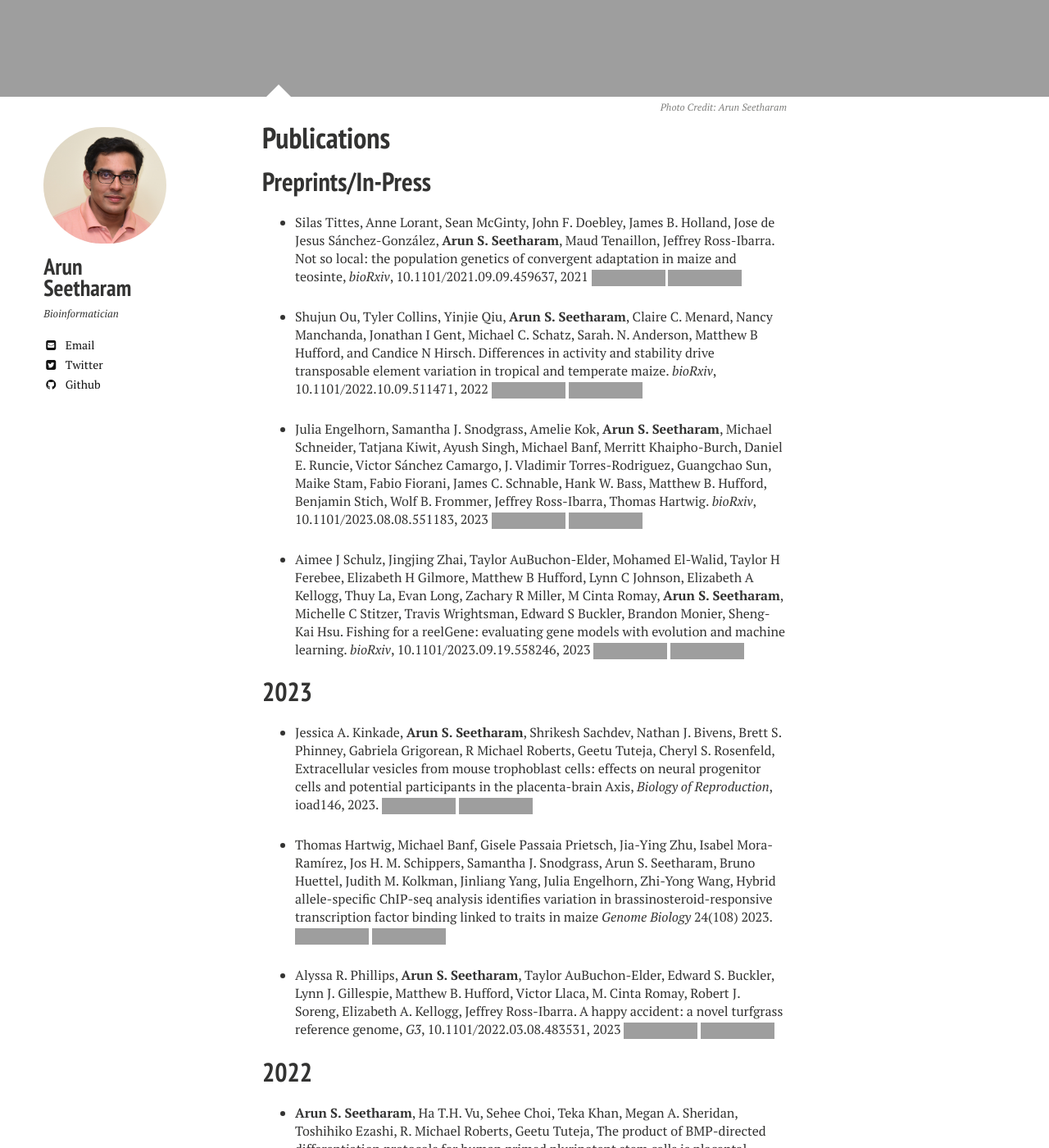
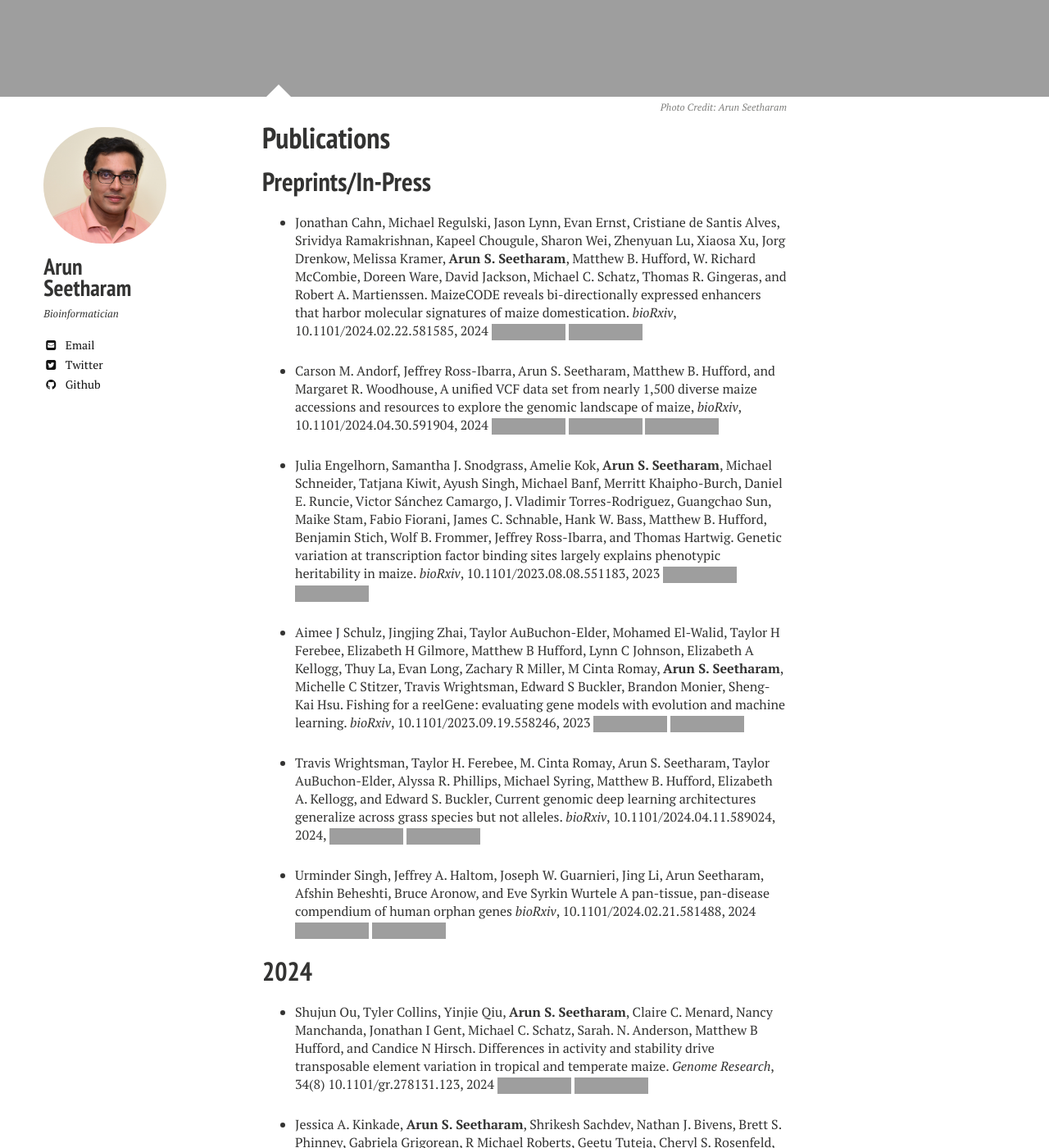
Before and after one commit to aseetharam/aseetharam.github.io, a Jekyll site: the page built from publications/index.md, in a window 1280 px wide and 1400 px high, scrolled down 926 px. Shown: the whole window at 82% size. Built offline with Jekyll 4.4.1, drawn with Linux system fonts in a browser that asks for light colours; nearby versions of some CDN libraries; some of the changed text lies outside the part shown; grey boxes are pictures that could not be loaded.

Commit message:
updated pubs

```diff
--- a/publications/index.md
+++ b/publications/index.md
@@ -26,32 +26,84 @@ image:
 </section><!-- /#table-of-contents -->
 
 ## Preprints/In-Press
-<!-- pubs: 4; tot: 4 -->
-- Silas Tittes, Anne Lorant, Sean McGinty, John F. Doebley, James B. Holland, Jose de Jesus Sánchez-González, **Arun S. Seetharam**, Maud Tenaillon, Jeffrey Ross-Ibarra. Not so local: the population genetics of convergent adaptation in maize and teosinte, _bioRxiv_, 10.1101/2021.09.09.459637, 2021
-[<img src="https://img.shields.io/badge/-Open_Access-blue?style=flat&logo=Open-Access"/>](https://doi.org/10.1101/2021.09.09.459637)
-[<img src="https://img.shields.io/badge/-GitHub-black?style=flat&logo=github"/>](https://github.com/silastittes/parv_local)
+<!-- pubs: 5; tot: 49 -->
+
+- Jonathan Cahn, Michael Regulski, Jason Lynn, Evan Ernst, Cristiane de Santis Alves, Srividya Ramakrishnan, Kapeel Chougule, Sharon Wei, Zhenyuan Lu, Xiaosa Xu, Jorg Drenkow, Melissa Kramer, **Arun S. Seetharam**, Matthew B. Hufford, W. Richard McCombie, Doreen Ware, David Jackson, Michael C. Schatz, Thomas R. Gingeras, and Robert A. Martienssen.
+MaizeCODE reveals bi-directionally expressed enhancers that harbor molecular signatures of maize domestication.
+_bioRxiv_,
+10.1101/2024.02.22.581585, 2024
+[<img src="https://img.shields.io/badge/-Open_Access-blue?style=flat&logo=Open-Access"/>](https://doi.org/10.1101/2024.02.22.581585)
+[<img src="https://img.shields.io/badge/-GitHub-black?style=flat&logo=github"/>](https://github.com/martienssenlab/maize-code)
+
+
+- Carson M. Andorf, Jeffrey Ross-Ibarra, Arun S. Seetharam, Matthew B. Hufford, and Margaret R. Woodhouse,
+A unified VCF data set from nearly 1,500 diverse maize accessions and resources to explore the genomic landscape of maize,
+_bioRxiv_, 10.1101/2024.04.30.591904, 2024
+[<img src="https://img.shields.io/badge/-Open_Access-blue?style=flat&logo=Open-Access"/>](https://doi.org/10.1101/2024.04.30.591904)
+[<img src="https://img.shields.io/badge/-GitHub-black?style=flat&logo=github"/>](https://github.com/Maize-Genetics-and-Genomics-Database/SNPversity2.0)
+[<img src="https://img.shields.io/badge/SNPversity2.0-yellow?style=flat"/>](https://wgs.maizegdb.org/)
+
+- Julia Engelhorn, Samantha J. Snodgrass, Amelie Kok, **Arun S. Seetharam**, Michael Schneider, Tatjana Kiwit, Ayush Singh, Michael Banf, Merritt Khaipho-Burch, Daniel E. Runcie, Victor Sánchez Camargo, J. Vladimir Torres-Rodriguez, Guangchao Sun, Maike Stam, Fabio Fiorani, James C. Schnable, Hank W. Bass, Matthew B. Hufford, Benjamin Stich, Wolf B. Frommer, Jeffrey Ross-Ibarra, and Thomas Hartwig.
+Genetic variation at transcription factor binding sites largely explains phenotypic heritability in maize.
+_bioRxiv_, 10.1101/2023.08.08.551183, 2023
+[<img src="https://img.shields.io/badge/-Open_Access-blue?style=flat&logo=Open-Access"/>](https://doi.org/10.1101/2023.08.08.551183)
+[<img src="https://img.shields.io/badge/-GitHub-black?style=flat&logo=github"/>](https://github.com/Snodgras/MOA_Analysis)
+
+- Aimee J Schulz, Jingjing Zhai, Taylor AuBuchon-Elder, Mohamed El-Walid, Taylor H Ferebee, Elizabeth H Gilmore, Matthew B Hufford, Lynn C Johnson, Elizabeth A Kellogg, Thuy La, Evan Long, Zachary R Miller, M Cinta Romay, **Arun S. Seetharam**, Michelle C Stitzer, Travis Wrightsman, Edward S Buckler, Brandon Monier, Sheng-Kai Hsu.
+Fishing for a reelGene: evaluating gene models with evolution and machine learning.
+_bioRxiv_,
+10.1101/2023.09.19.558246, 2023
+[<img src="https://img.shields.io/badge/-Open_Access-blue?style=flat&logo=Open-Access"/>](https://doi.org/10.1101/2023.09.19.558246)
+[<img src="https://img.shields.io/badge/-GitHub-black?style=flat&logo=github"/>]()
+
+- Travis Wrightsman, Taylor H. Ferebee, M. Cinta Romay, Arun S. Seetharam, Taylor AuBuchon-Elder, Alyssa R. Phillips, Michael Syring, Matthew B. Hufford, Elizabeth A. Kellogg, and Edward S. Buckler,
+Current genomic deep learning architectures generalize across grass species but not alleles.
+_bioRxiv_,
+10.1101/2024.04.11.589024, 2024,
+[<img src="https://img.shields.io/badge/-Open_Access-blue?style=flat&logo=Open-Access"/>](https://doi.org/10.1101/2024.04.11.589024)
+[<img src="https://img.shields.io/badge/-GitHub-black?style=flat&logo=github"/>]()
+
+
+- Urminder Singh, Jeffrey A. Haltom, Joseph W. Guarnieri, Jing Li, Arun Seetharam, Afshin Beheshti, Bruce Aronow, and Eve Syrkin Wurtele
+A pan-tissue, pan-disease compendium of human orphan genes
+_bioRxiv_,
+10.1101/2024.02.21.581488, 2024
+[<img src="https://img.shields.io/badge/-Open_Access-blue?style=flat&logo=Open-Access"/>](https://doi.org/10.1101/2024.02.21.581488)
+[<img src="https://img.shields.io/badge/-GitHub-black?style=flat&logo=github"/>](https://github.com/jahaltom/Orphan-Gene-Supp)
+
+
+## 2024
+
+<!-- pubs: 3; tot: 44 -->
 
 - Shujun Ou, Tyler Collins, Yinjie Qiu, **Arun S. Seetharam**, Claire C. Menard, Nancy Manchanda, Jonathan I Gent, Michael C. Schatz, Sarah. N. Anderson, Matthew B Hufford, and Candice N Hirsch.
-Differences in activity and stability drive transposable element variation in tropical and temperate maize. _bioRxiv_, 10.1101/2022.10.09.511471, 2022
-[<img src="https://img.shields.io/badge/-Open_Access-blue?style=flat&logo=Open-Access"/>](https://doi.org/10.1101/2022.10.09.511471)
+Differences in activity and stability drive transposable element variation in tropical and temperate maize. _Genome Research_, 34(8) 10.1101/gr.278131.123, 2024
+[<img src="https://img.shields.io/badge/-Open_Access-blue?style=flat&logo=Open-Access"/>](https://doi.org/10.1101/gr.278131.123 )
 [<img src="https://img.shields.io/badge/-GitHub-black?style=flat&logo=github"/>](https://github.com/oushujun)
 
 
-- Julia Engelhorn, Samantha J. Snodgrass, Amelie Kok, **Arun S. Seetharam**, Michael Schneider, Tatjana Kiwit, Ayush Singh, Michael Banf, Merritt Khaipho-Burch, Daniel E. Runcie, Victor Sánchez Camargo, J. Vladimir Torres-Rodriguez, Guangchao Sun, Maike Stam, Fabio Fiorani, James C. Schnable, Hank W. Bass, Matthew B. Hufford, Benjamin Stich, Wolf B. Frommer, Jeffrey Ross-Ibarra, Thomas Hartwig.
-_bioRxiv_, 10.1101/2023.08.08.551183, 2023 [<img src="https://img.shields.io/badge/-Open_Access-blue?style=flat&logo=Open-Access"/>](https://doi.org/10.1101/2023.08.08.551183)
-[<img src="https://img.shields.io/badge/-GitHub-black?style=flat&logo=github"/>]()
-
-
-- Aimee J Schulz, Jingjing Zhai, Taylor AuBuchon-Elder, Mohamed El-Walid, Taylor H Ferebee, Elizabeth H Gilmore, Matthew B Hufford, Lynn C Johnson, Elizabeth A Kellogg, Thuy La, Evan Long, Zachary R Miller, M Cinta Romay, **Arun S. Seetharam**, Michelle C Stitzer, Travis Wrightsman, Edward S Buckler, Brandon Monier, Sheng-Kai Hsu. Fishing for a reelGene: evaluating gene models with evolution and machine learning. _bioRxiv_, 10.1101/2023.09.19.558246, 2023
-[<img src="https://img.shields.io/badge/-Open_Access-blue?style=flat&logo=Open-Access"/>](https://doi.org/10.1101/2023.09.19.558246)
-[<img src="https://img.shields.io/badge/-GitHub-black?style=flat&logo=github"/>]()
-
-## 2023
-<!-- pubs: 3; tot: 41 -->
 - Jessica A. Kinkade, **Arun S. Seetharam**, Shrikesh Sachdev, Nathan J. Bivens, Brett S. Phinney, Gabriela Grigorean, R Michael Roberts, Geetu Tuteja, Cheryl S. Rosenfeld, Extracellular vesicles from mouse trophoblast cells: effects on neural progenitor cells and potential participants in the placenta-brain Axis, _Biology of Reproduction_, ioad146, 2023.
 [<img src="https://img.shields.io/badge/-Artcile-lightgrey?style=flat"/>](https://doi.org/10.1093/biolre/ioad146)
 [<img src="https://img.shields.io/badge/-GitHub-black?style=flat&logo=github"/>](https://tuteja-lab.github.io/mouse.trophoblast.smallRNAseq)
 
+
+Foster Tyler L., Monika Kloiber-Maitz, Laurine Gilles, Ursula K. Frei, Sarah Pfeffer, Yu-Ru Chen, Somak Dutta, Arun S. Seetharam, Matthew B. Hufford, and Thomas Lübberstedt,
+Fine mapping of major QTL qshgd1 for spontaneous haploid genome doubling in maize (_Zea mays_ L.).
+_Theoretical and Applied Genetics_ 137, no. 5
+10.1007/s00122-024-04615-y
+[<img src="https://img.shields.io/badge/-Artcile-lightgrey?style=flat"/>](https://doi.org/10.1007/s00122-024-04615-y)
+
+
+## 2023
+<!-- pubs: 3; tot: 41 -->
+
+
+- Silas Tittes, Anne Lorant, Sean McGinty, James B. Holland, Jose de Jesus Sánchez-González, **Arun S. Seetharam**, Maud Tenaillon, and Jeffrey Ross-Ibarra,
+Not so local: the population genetics of convergent adaptation in maize and teosinte,
+ _eLife_, 12:RP92405
+10.7554/eLife.92405.1.sa2, 2023
+[<img src="https://img.shields.io/badge/-Open_Access-blue?style=flat&logo=Open-Access"/>](https://doi.org/10.7554/eLife.92405.1.sa2)
+[<img src="https://img.shields.io/badge/-GitHub-black?style=flat&logo=github"/>](https://github.com/silastittes/parv_local)
 
 
 - Thomas Hartwig, Michael Banf, Gisele Passaia Prietsch, Jia-Ying Zhu, Isabel Mora-Ramírez, Jos H. M. Schippers, Samantha J. Snodgrass, Arun S. Seetharam, Bruno Huettel, Judith M. Kolkman, Jinliang Yang, Julia Engelhorn, Zhi-Yong Wang, Hybrid allele-specific ChIP-seq analysis identifies variation in brassinosteroid-responsive transcription factor binding linked to traits in maize
```
Also changed, not shown: index.md (+8 -6 lines).
